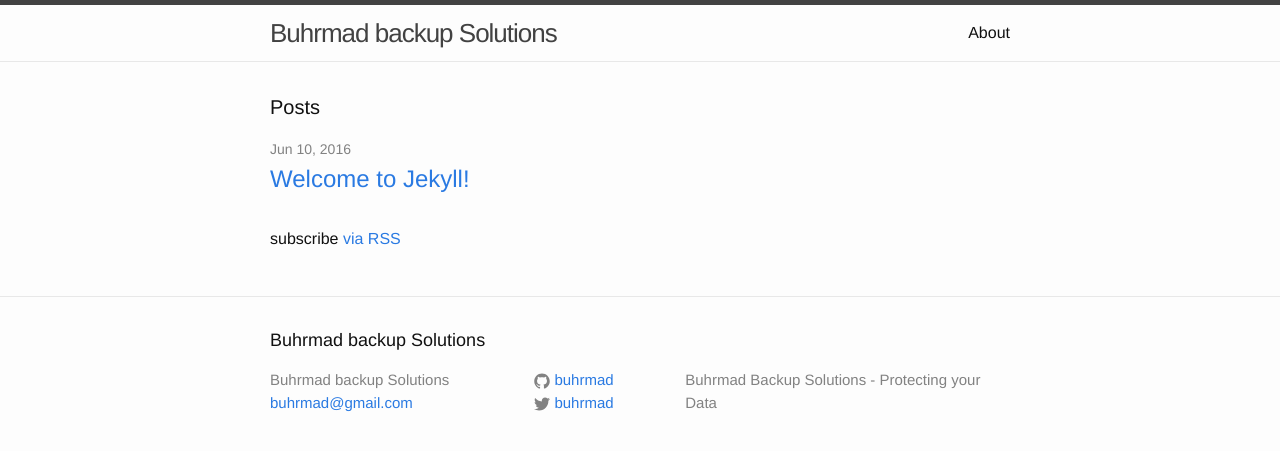
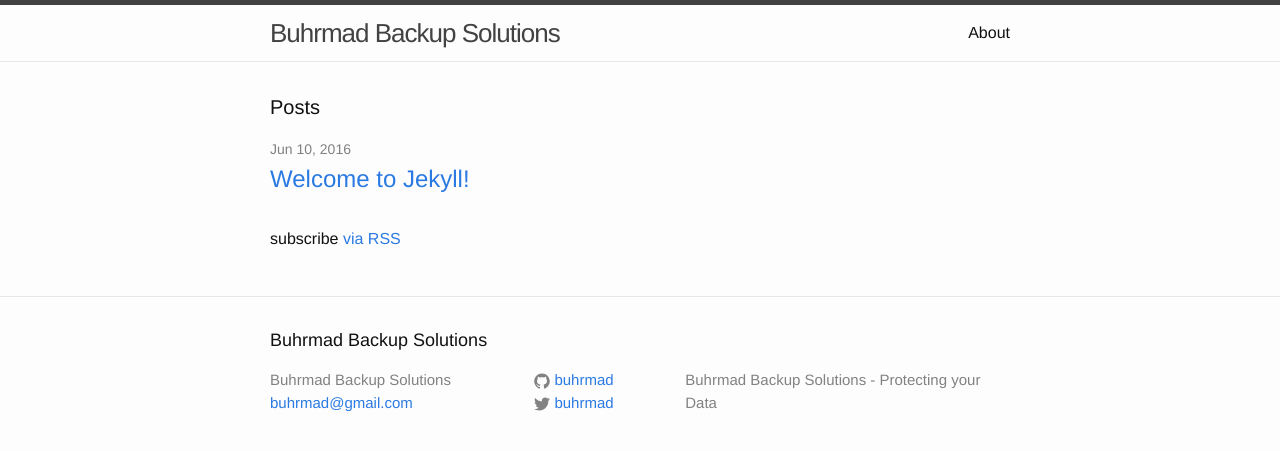
Before and after one commit to buhrmad/buhrmad.github.io, a Jekyll site: the page built from index.html, in a window 1280 px wide. Shown: the top 451 px of the page. Built offline with Jekyll 4.4.1, drawn with Linux system fonts in a browser that asks for light colours.

```diff
--- a/_config.yml
+++ b/_config.yml
@@ -6,7 +6,7 @@
 # 'jekyll serve'. If you change this file, please restart the server process.
 
 # Site settings
-title: Buhrmad backup Solutions
+title: Buhrmad Backup Solutions
 email: buhrmad@gmail.com
 description: > # this means to ignore newlines until "baseurl:"
   Buhrmad Backup Solutions - Protecting your Data
```
